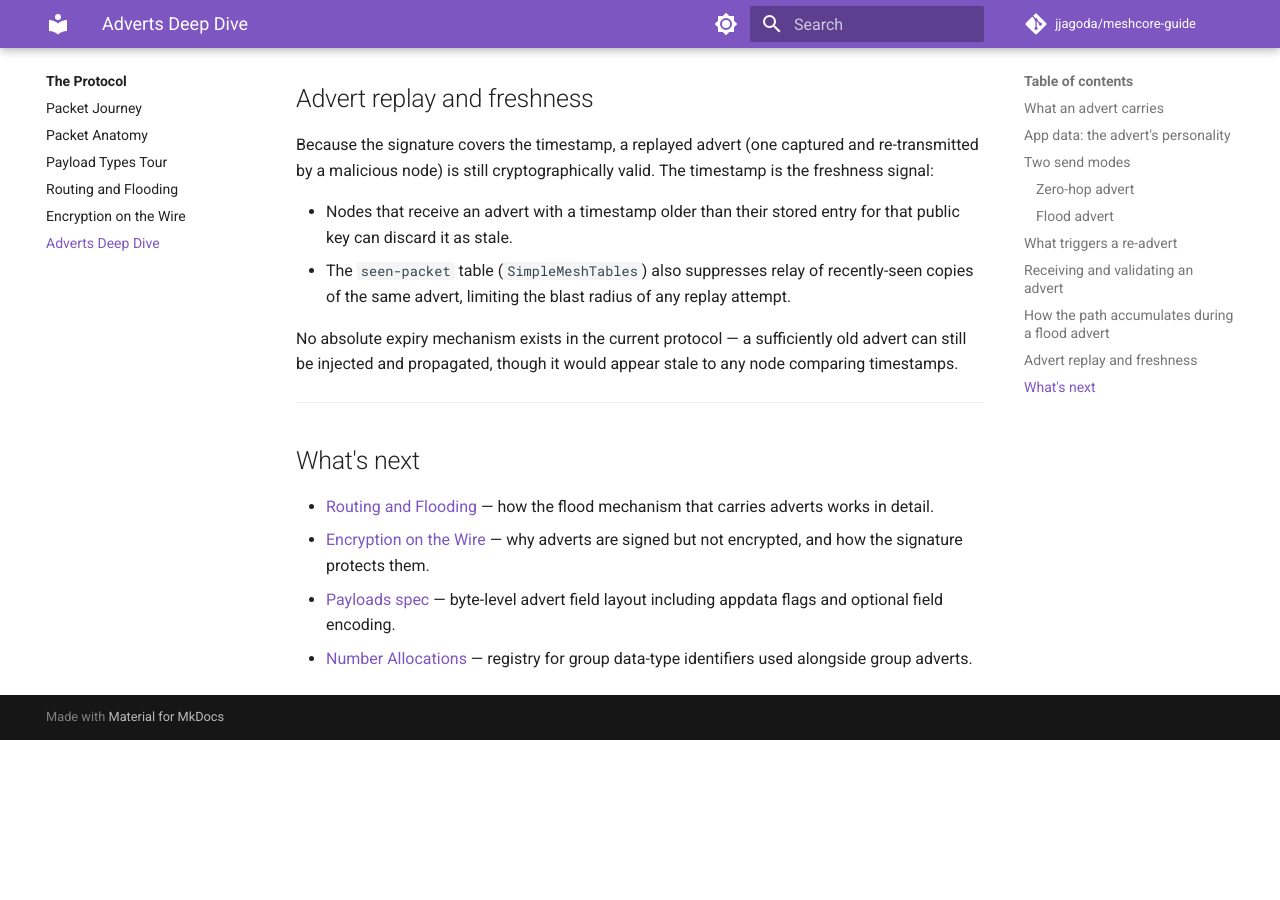
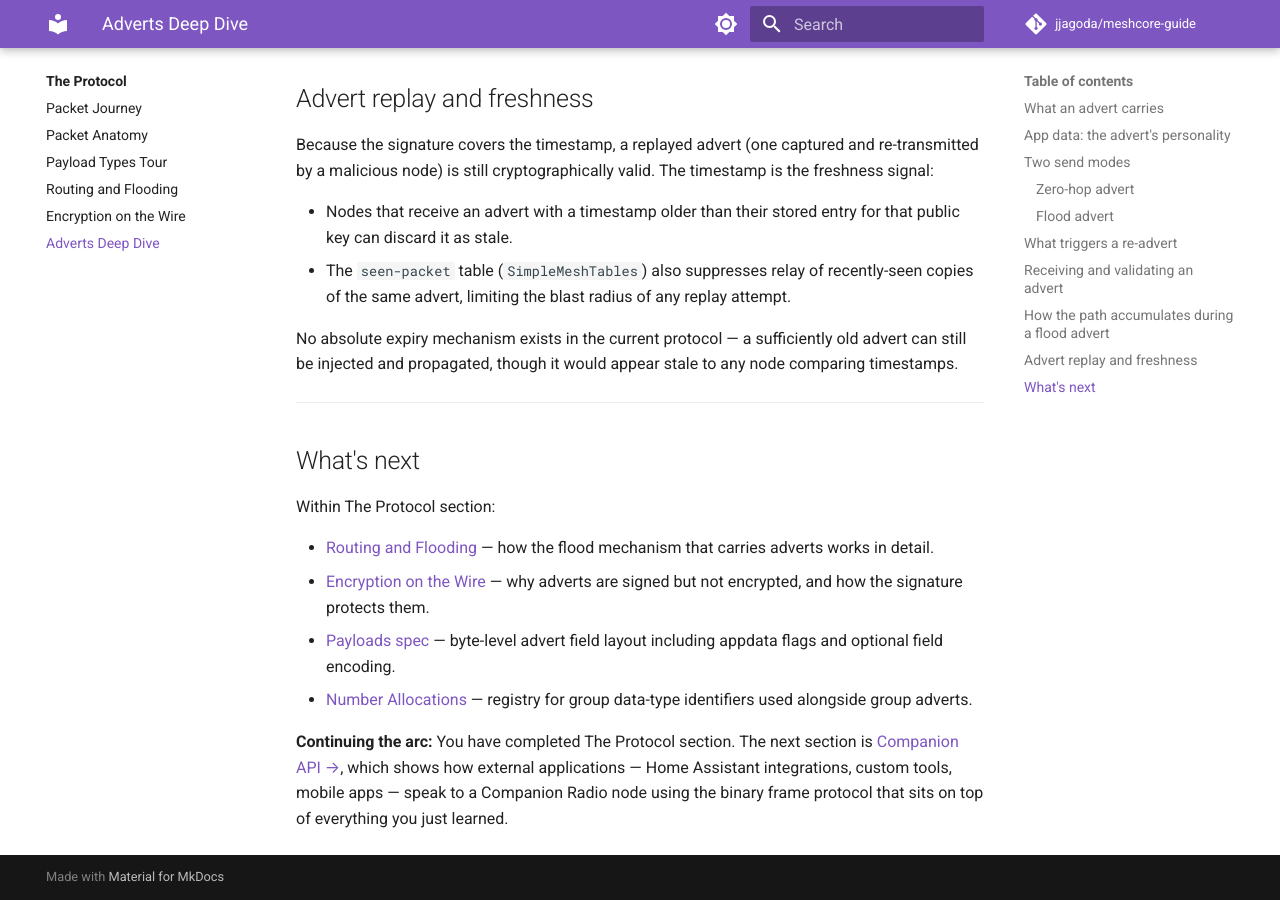
Before and after one commit to jagoda/meshcore-guide, an MkDocs documentation site: the page built from docs/protocol/adverts-deep-dive.md, in a window 1280 px wide and 900 px high, scrolled down 4252 px. Built offline with MkDocs 1.6.1 and Material for MkDocs 9.7.7, drawn with Linux system fonts in a browser that asks for light colours; comment, search, counter and statistics services are not loaded; before the commit the page ends 4992 px from its top, so only the background shows below that.

Commit message:
checkpoint: editorial arc — Protocol section forward transitions
- protocol/index.md: add "Where the arc continues → Companion API / Internals"
- protocol/adverts-deep-dive.md: extend existing "What's next" to call out
  Companion API as the next section in the arc (was pointing only within Protocol)

```diff
--- a/docs/protocol/adverts-deep-dive.md
+++ b/docs/protocol/adverts-deep-dive.md
@@ -195,6 +195,8 @@ to any node comparing timestamps.
 
 ## What's next
 
+Within The Protocol section:
+
 - [Routing and Flooding](routing-and-flooding.md) — how the flood mechanism
   that carries adverts works in detail.
 - [Encryption on the Wire](encryption-on-the-wire.md) — why adverts are signed
@@ -203,3 +205,9 @@ to any node comparing timestamps.
   field layout including appdata flags and optional field encoding.
 - [Number Allocations](https://docs.meshcore.io/number_allocations/) — registry
   for group data-type identifiers used alongside group adverts.
+
+**Continuing the arc:** You have completed The Protocol section. The next section
+is [Companion API →](../companion-api/index.md), which shows how external
+applications — Home Assistant integrations, custom tools, mobile apps — speak to
+a Companion Radio node using the binary frame protocol that sits on top of
+everything you just learned.
```
Also changed, not shown: docs/protocol/index.md (+8 -0 lines).
